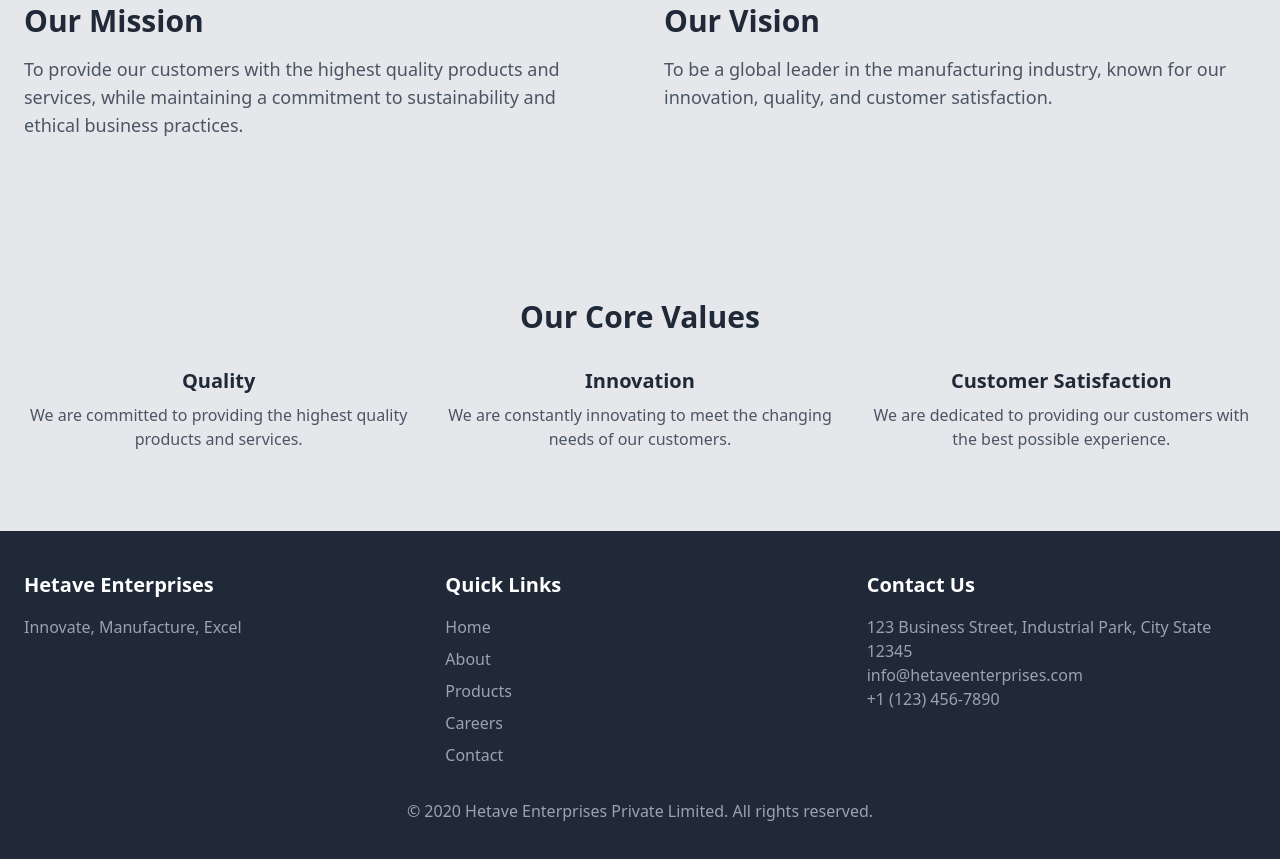
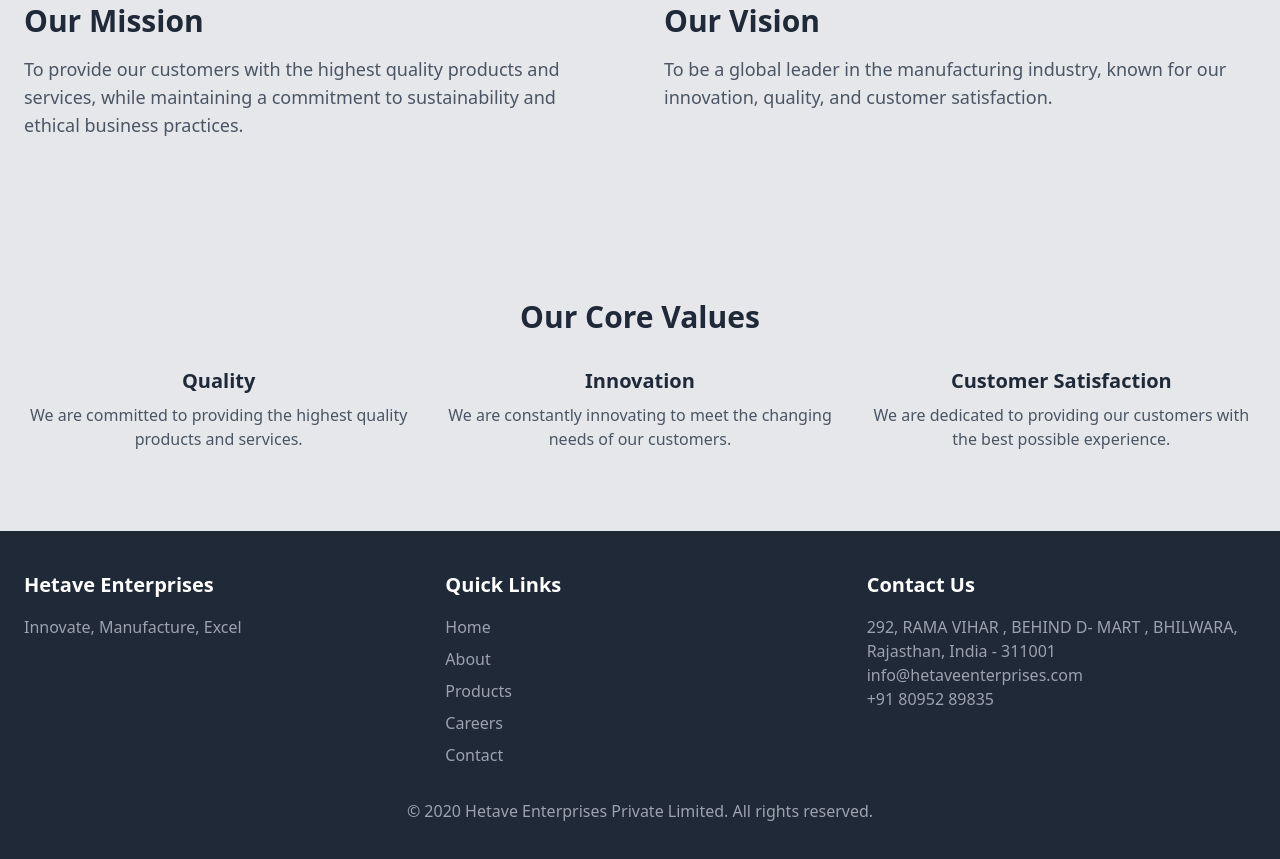
Before and after one commit to Aaryav04/Aaryav04.github.io, a plain HTML site: page about.html in a window 1280 px wide. Shown: the part 1008-1867 px from the top of the page. Drawn offline with nearby package versions, Linux system fonts and the light colour scheme; files that its build step writes are made by us from their sources; files whose address does not match are found by name.

Commit message:
Update about.html

```diff
--- a/about.html
+++ b/about.html
@@ -117,9 +117,9 @@
                 </div>
                 <div>
                     <h3 class="text-xl font-bold mb-4">Contact Us</h3>
-                    <p class="text-gray-400">123 Business Street, Industrial Park, City State 12345</p>
+                    <p class="text-gray-400">292, RAMA VIHAR , BEHIND D- MART , BHILWARA, Rajasthan, India - 311001</p>
                     <p class="text-gray-400">info@hetaveenterprises.com</p>
-                    <p class="text-gray-400">+1 (123) 456-7890</p>
+                    <p class="text-gray-400">+91 80952 89835</p>
                 </div>
             </div>
             <div class="mt-8 text-center">
```
